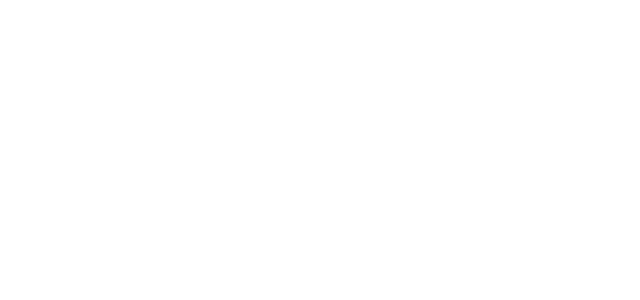
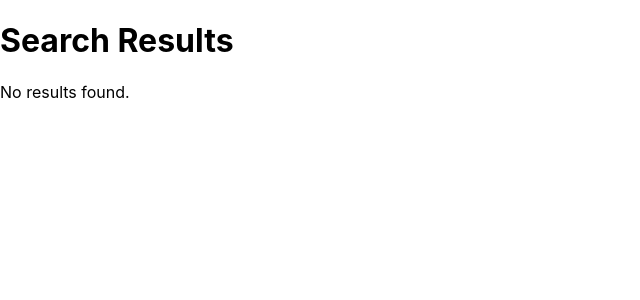
Before and after one commit to ellasyoung/crochet-compass, a React (Create React App) app in the folder client/: page /search-results in a window 1280 px wide. Before the commit this address had no page. Shown: the top 300 px of the page, without its empty margins (0-640 px from the left). Built offline with nearby package versions, Linux system fonts and the light colour scheme.

Commit message:
Routing results for main search component

```diff
--- a/client/src/App.js
+++ b/client/src/App.js
@@ -8,6 +8,7 @@
 import Home from "./pages";
 import About from "./pages/about";
 import BeginnerPathway from "./pages/beginnerPathway";
+import SearchResults from "./pages/searchResults";
 
 function App() {
     return (
@@ -17,6 +18,7 @@
                 <Route path="/" element={<Home />} />
                 <Route path="/about" element={<About />} />
                 <Route path="/beginner-pathway" element={<BeginnerPathway />} />
+                <Route path="/search-results" element={<SearchResults />} />
             </Routes>
         </Router>
     );
--- a/client/src/components/SearchBar/index.js
+++ b/client/src/components/SearchBar/index.js
@@ -1,5 +1,6 @@
 import React, { useState } from 'react';
 import axios from 'axios';
+import { useNavigate } from 'react-router-dom';
 import {
   SearchBarCont,
   SearchInput,
@@ -9,12 +10,13 @@
 
 const SearchBar = () => {
     const [query, setQuery] = useState('');
-    const [results, setResults] = useState([]);
+    const navigate = useNavigate();
+
     const handleSearch = async (e) => {
         e.preventDefault();
         try {
           const response = await axios.get(`http://localhost:5001/api/patterns?search=${query}`);
-          setResults(response.data);
+          navigate('/search-results', { state: { results: response.data } });
         } catch (error) {
           console.error('Error fetching data:', error);
         }
@@ -33,15 +35,6 @@
               <FaSearch />
             </SearchButton>
           </SearchBarCont>
-          <div>
-            {results.map((pattern) => (
-              <div key={pattern._id}>
-                <h3>{pattern.title}</h3>
-                <p>{pattern.desc}</p>
-                <p>Tags: {pattern.tags.join(', ')}</p>
-              </div>
-            ))}
-          </div>
         </div>
     );
 };
--- /dev/null
+++ b/client/src/pages/searchResults.js
@@ -0,0 +1,28 @@
+import React from 'react';
+import { useLocation } from 'react-router-dom';
+
+const SearchResults = () => {
+    const location = useLocation();
+    const { results } = location.state || { results: [] };
+
+    return (
+        <div>
+            <h1>Search Results</h1>
+            <div>
+                {results.length > 0 ? (
+                    results.map((pattern) => (
+                        <div key={pattern._id}>
+                            <h3>{pattern.title}</h3>
+                            <p>{pattern.desc}</p>
+                            <p>Tags: {pattern.tags.join(', ')}</p>
+                        </div>
+                    ))
+                ) : (
+                    <p>No results found.</p>
+                )}
+            </div>
+        </div>
+    );
+};
+
+export default SearchResults;
```
